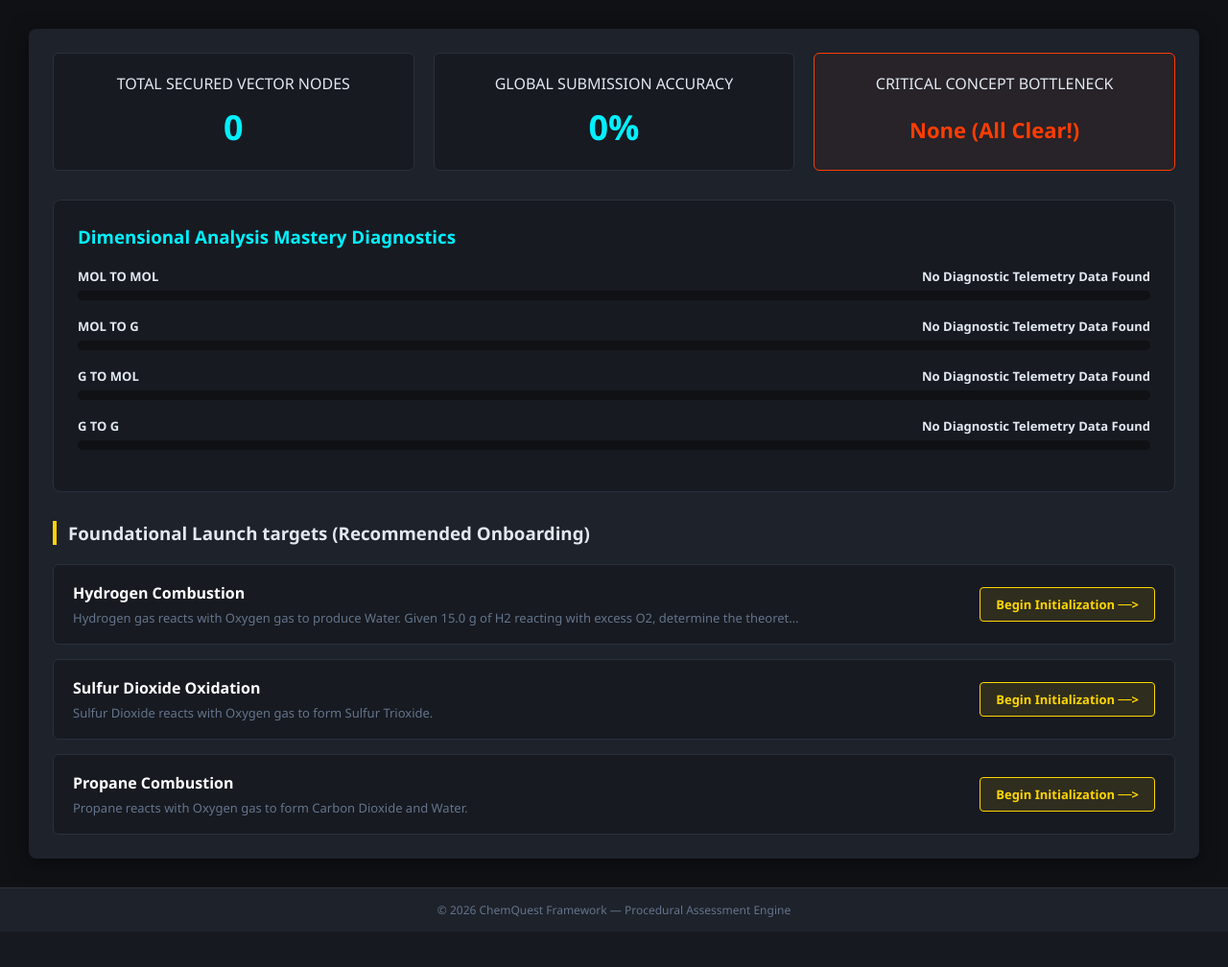
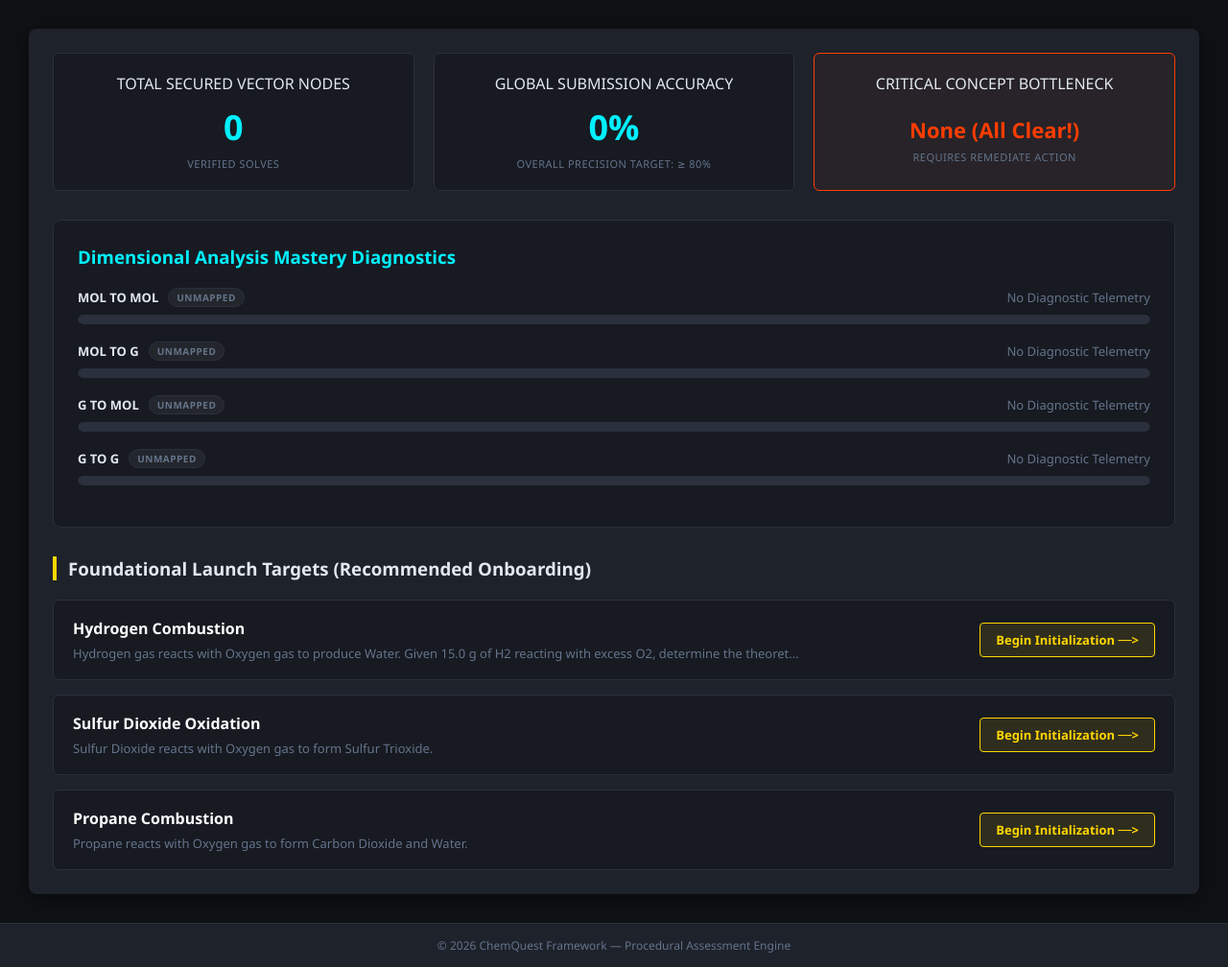
Before and after one commit to kiryl0047/ChemQuest, a Django app: page /dashboard/ in a window 1280 px wide. Shown: the part 56-1064 px from the top of the page at 96% size. Before the commit the page ends 1012 px from the top, so only its background shows below. Run offline with Django 5.2, Linux system fonts and the light colour scheme; a user stored in the database is signed in; data comes from the database, SQL or seed files in the repository; both versions use the stored data as it was after the commit; data that the repository does not hold is empty.

Commit message:
Added Metric Scoring System

```diff
--- a/templates/module2_workspace.html
+++ b/templates/module2_workspace.html
@@ -659,7 +659,10 @@ async function awardXP(isFinalNode) {
     try {
         const res = await fetch('/award-xp/', {
             method: 'POST',
-            headers: { 'Content-Type': 'application/json' },
+            headers: {
+                'Content-Type': 'application/json',
+                'X-CSRFToken': '{{ csrf_token }}'
+            },
             body: JSON.stringify({
                 xp_amount: xpAmount,
                 reason: `step_grid_constructed_${PROBLEM_ID}_${PART_LABEL}`,
--- a/templates/module4_dashboard.html
+++ b/templates/module4_dashboard.html
@@ -29,6 +29,15 @@
     .metric-card.alert-card .metric-num {
         color: var(--coral-red);
     }
+    .metric-subtext {
+        font-size: 11px;
+        color: var(--text-muted);
+        margin-top: 6px;
+        text-transform: uppercase;
+        letter-spacing: 0.5px;
+    }
+
+    /* Diagnostic Panel & Progress Bars */
     .diagnostic-panel {
         background: #171A21;
         border: 1px solid #2A303C;
@@ -36,31 +45,70 @@
         padding: 25px;
         margin-bottom: 30px;
     }
+    .diagnostic-header {
+        display: flex;
+        justify-content: space-between;
+        align-items: center;
+        margin-bottom: 20px;
+        flex-wrap: wrap;
+        gap: 10px;
+    }
     .bar-lane {
         margin-bottom: 18px;
     }
     .bar-info {
         display: flex;
         justify-content: space-between;
+        align-items: center;
         font-size: 13px;
-        margin-bottom: 6px;
+        margin-bottom: 8px;
         font-weight: bold;
     }
     .bar-bg {
-        background: var(--bg-dark);
+        background: var(--bg-dark, #0d0e12);
         height: 10px;
         border-radius: 5px;
         overflow: hidden;
     }
     .bar-fill {
         height: 100%;
-        background: var(--cyber-teal);
         border-radius: 5px;
         transition: width 0.5s ease-in-out;
     }
+
+    /* Tiered Progress Colors */
+    .bar-fill.high-accuracy {
+        background: var(--cyber-teal);
+        box-shadow: 0 0 8px rgba(0, 229, 255, 0.3);
+    }
+    .bar-fill.mid-accuracy {
+        background: var(--constant-gold);
+        box-shadow: 0 0 8px rgba(255, 214, 0, 0.3);
+    }
     .bar-fill.low-accuracy {
         background: var(--coral-red);
+        box-shadow: 0 0 8px rgba(255, 61, 0, 0.3);
     }
+    .bar-fill.unattempted {
+        background: #2A303C;
+    }
+
+    /* Status Badges */
+    .status-badge {
+        font-size: 10px;
+        padding: 2px 8px;
+        border-radius: 12px;
+        text-transform: uppercase;
+        font-weight: 700;
+        letter-spacing: 0.5px;
+        display: inline-block;
+    }
+    .status-mastered { background: rgba(0, 229, 255, 0.12); color: var(--cyber-teal); border: 1px solid var(--cyber-teal); }
+    .status-developing { background: rgba(255, 214, 0, 0.12); color: var(--constant-gold); border: 1px solid var(--constant-gold); }
+    .status-critical { background: rgba(255, 61, 0, 0.12); color: var(--coral-red); border: 1px solid var(--coral-red); }
+    .status-unmapped { background: rgba(255, 255, 255, 0.05); color: var(--text-muted); border: 1px solid #2A303C; }
+
+    /* Queue Section */
     .queue-title {
         border-left: 4px solid var(--constant-gold);
         padding-left: 12px;
@@ -104,35 +152,61 @@
     <div class="metric-card">
         <div>TOTAL SECURED VECTOR NODES</div>
         <div class="metric-num">{{ total_verified }}</div>
+        <div class="metric-subtext">Verified Solves</div>
     </div>
     <div class="metric-card">
         <div>GLOBAL SUBMISSION ACCURACY</div>
         <div class="metric-num">{{ accuracy }}%</div>
+        <div class="metric-subtext">Overall Precision Target: &ge; 80%</div>
     </div>
     <div class="metric-card alert-card">
         <div>CRITICAL CONCEPT BOTTLENECK</div>
         <div class="metric-num" style="font-size: 22px; margin-top: 22px;">{{ weakest_concept }}</div>
+        <div class="metric-subtext">Requires Remediate Action</div>
     </div>
 </div>
 
 <div class="diagnostic-panel">
-    <h3 style="margin-top: 0; margin-bottom: 20px; color: var(--cyber-teal);">Dimensional Analysis Mastery Diagnostics</h3>
+    <div class="diagnostic-header">
+        <h3 style="margin: 0; color: var(--cyber-teal);">Dimensional Analysis Mastery Diagnostics</h3>
+    </div>
 
     {% for type_key, data in concept_metrics.items %}
     <div class="bar-lane">
         <div class="bar-info">
-            <span>{{ data.label }}</span>
+            <div style="display: flex; align-items: center; gap: 10px;">
+                <span>{{ data.label }}</span>
+                {% if data.score is not None %}
+                    {% if data.score >= 80 %}
+                        <span class="status-badge status-mastered">Mastered</span>
+                    {% elif data.score >= 60 %}
+                        <span class="status-badge status-developing">Developing</span>
+                    {% else %}
+                        <span class="status-badge status-critical">Needs Review</span>
+                    {% endif %}
+                {% else %}
+                    <span class="status-badge status-unmapped">Unmapped</span>
+                {% endif %}
+            </div>
             <span>
                 {% if data.score is not None %}
-                    {{ data.score }}% Efficiency ({{ data.successes }} Clear / {{ data.failures }} Missed)
+                    <strong>{{ data.score }}%</strong> Efficiency ({{ data.successes }} Clear / {{ data.failures }} Missed)
                 {% else %}
-                    No Diagnostic Telemetry Data Found
+                    <span style="color: var(--text-muted); font-weight: normal;">No Diagnostic Telemetry</span>
                 {% endif %}
             </span>
         </div>
         <div class="bar-bg">
-            <div class="bar-fill {% if data.score < 60 %}low-accuracy{% endif %}"
-                 style="width: {% if data.score is not None %}{{ data.score }}{% else %}0{% endif %}%;">
+            <div class="bar-fill
+                {% if data.score is not None %}
+                    {% if data.score >= 80 %}high-accuracy
+                    {% elif data.score >= 60 %}mid-accuracy
+                    {% else %}low-accuracy
+                    {% endif %}
+                {% else %}
+                    unattempted
+                {% endif %}"
+                 style="width: {% if data.score is not None %}{{ data.score }}{% else %}100{% endif %}%;">
             </div>
         </div>
     </div>
@@ -143,7 +217,7 @@
     {% if has_history %}
         Strategic Optimization Targets (Recommended Re-Entry)
     {% else %}
-        Foundational Launch targets (Recommended Onboarding)
+        Foundational Launch Targets (Recommended Onboarding)
     {% endif %}
 </h3>
 
@@ -151,7 +225,12 @@
     {% for problem in recommended_problems %}
     <div class="reentry-card">
         <div>
-            <h4 style="margin: 0 0 6px 0; color: #FFF;">{{ problem.title }}</h4>
+            <div style="display: flex; align-items: center; gap: 8px; margin-bottom: 6px;">
+                <h4 style="margin: 0; color: #FFF;">{{ problem.title }}</h4>
+                {% if problem.concept_label %}
+                    <span class="status-badge status-unmapped">{{ problem.concept_label }}</span>
+                {% endif %}
+            </div>
             <p style="margin: 0; font-size: 13px; color: var(--text-muted);">{{ problem.prompt|truncatechars:120 }}</p>
         </div>
         <a href="{% url 'preparation_ledger' problem.problem_id %}" class="btn-reenter">
```
Also changed, not shown: templates/module1_ledger.html (+13 -5 lines), templates/module3_limiting.html (+11 -7 lines), db.sqlite3.
